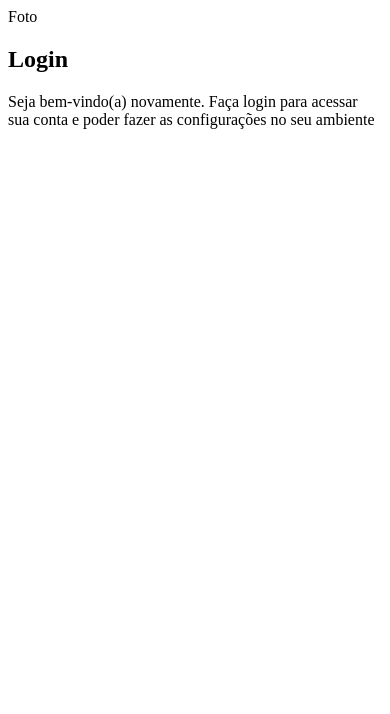
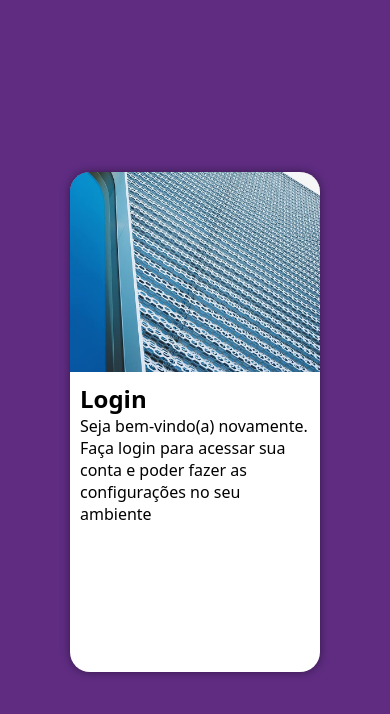
Before and after one commit to allefbcc/projeto-login, a plain HTML site: page index.html in a window 390 px wide. Drawn offline with Linux system fonts and the light colour scheme.

Commit message:
desenvolvendo parte mobile

```diff
--- a/estilos/style.css
+++ b/estilos/style.css
@@ -5,3 +5,49 @@
     Verde: #49a09d
     Lilás: #5f2c82
 */
+
+* {
+    font-family: system-ui, -apple-system, BlinkMacSystemFont, 'Segoe UI', Roboto, Oxygen, Ubuntu, Cantarell, 'Open Sans', 'Helvetica Neue', sans-serif;
+    padding: 0px;
+    margin: 0px;
+    box-sizing: border-box;
+}
+
+body, html {
+    background-color: #5f2c82;
+    height: 100vh;
+    width: 100vw;
+}
+
+main {
+    position: relative;
+    height: 100vh;
+    width: 100vw;
+}
+
+section#login {
+    position: absolute;
+    top: 50%;
+    left: 50%;
+    transform: translate(-50%, -50%);
+    overflow: hidden;
+
+    background-color: white;
+    width: 250px;
+    height: 500px;
+    border-radius: 20px;
+    box-shadow: 0px 0px 10px rgba(0, 0, 0, 0.450);
+}
+
+section#login > div#imagem {
+    display: block;
+    background: #5f2c82 url(../imagens/metal.jpg) no-repeat;
+    background-size: cover;
+    background-position: left bottom;
+    height: 200px;
+}
+
+section#login > div#formulario {
+    display: block;
+    padding: 10px;
+}
--- a/index.html
+++ b/index.html
@@ -11,7 +11,7 @@
     <main>
         <section id="login">
             <div id="imagem">
-                Foto
+
             </div>
             <div id="formulario">
                 <h1>Login</h1>
```
